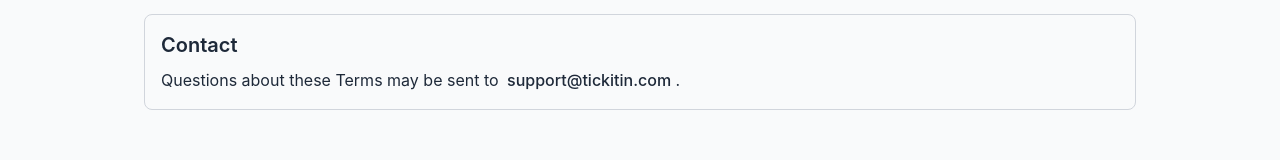
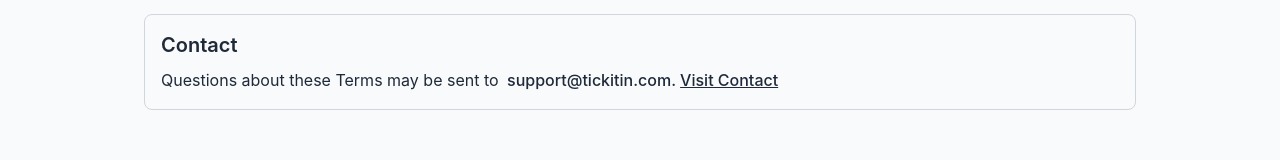
Before and after one commit to rakib00-dev/tickitin-website, a Vue app: page /terms-of-service in a window 1280 px wide. Shown: the part 1878-2038 px from the top of the page. Built offline with nearby package versions, Linux system fonts and the light colour scheme.

Commit message:
updated the terms page

```diff
--- a/src/pages/TermsOfServicePage.vue
+++ b/src/pages/TermsOfServicePage.vue
@@ -1,9 +1,14 @@
+<script setup lang="ts">
+  import { RouterLink } from "vue-router";
+</script>
+
 <template>
   <!-- Main landmark: one per page -->
   <main class="min-h-screen bg-gray-50 text-gray-800">
     <!-- Article: standalone legal document -->
     <article class="max-w-5xl mx-auto px-4 py-16">
       <!-- Header: title + meta -->
+
       <header class="mb-8">
         <h1 class="text-4xl font-bold mb-2">Tickitin Terms of Service</h1>
         <p class="text-sm text-gray-500">
@@ -61,8 +66,10 @@
             account credentials and all activity under your account. Suspected
             unauthorized access should be reported to
             <a href="mailto:support@tickitin.com" class="text-blue-600 ml-1">
-              support@tickitin.com </a
-            >.
+              support@tickitin.com
+            </a>
+
+            .
           </p>
         </section>
 
@@ -147,8 +154,11 @@
           <p>
             Questions about these Terms may be sent to
             <a href="mailto:support@tickitin.com" class="text-blue-600 ml-1">
-              support@tickitin.com </a
-            >.
+              support@tickitin.com.
+            </a>
+            <RouterLink to="/contact-us" class="font-bold !underline">
+              Visit Contact</RouterLink
+            >
           </p>
         </section>
       </section>
```
